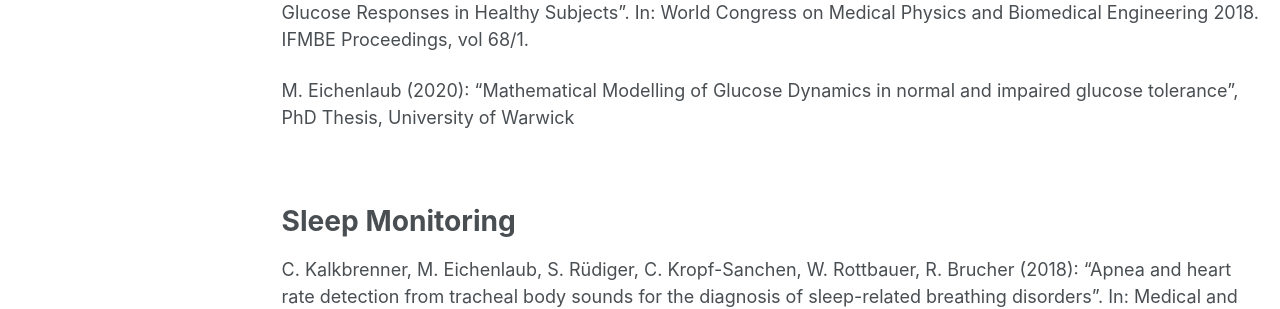
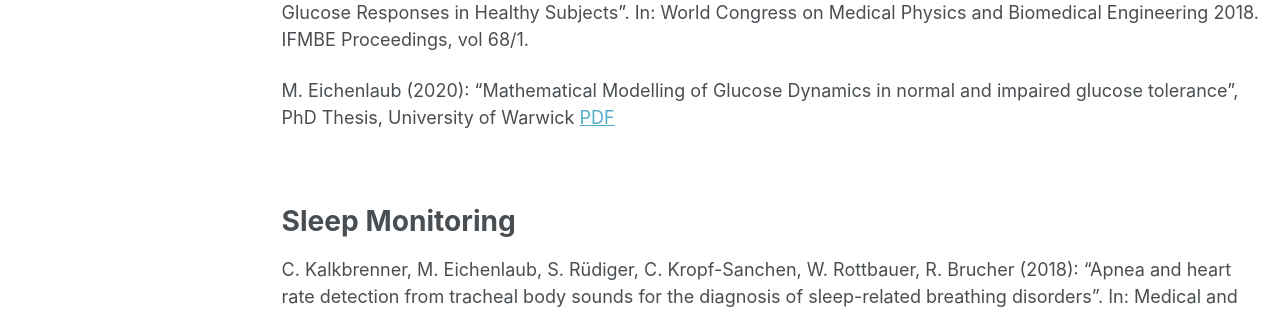
Before and after one commit to manueich/manueich.github.io, a Jekyll site: the page built from _pages/publications.md, in a window 1280 px wide and 1348 px high. Shown: the part 607-916 px from the top of the window. Built offline with Jekyll 4.4.1, drawn with Linux system fonts in a browser that asks for light colours.

Commit message:
Update publications.md

```diff
--- a/_pages/publications.md
+++ b/_pages/publications.md
@@ -16,7 +16,7 @@ M. Eichenlaub, J. Hattersley, N. Khovanova (2019):  "A Minimal Model Approach fo
 
 M. Eichenlaub, J. Hattersley, N. Khovanova (2019):  "A Model Describing the Multiphasic Dynamics of Mixed Meal Glucose Responses in Healthy Subjects". In: World Congress on Medical Physics and Biomedical Engineering 2018. IFMBE Proceedings, vol 68/1.
 
-M. Eichenlaub (2020): "Mathematical Modelling of Glucose Dynamics in normal and impaired glucose tolerance", PhD Thesis, University of Warwick
+M. Eichenlaub (2020): "Mathematical Modelling of Glucose Dynamics in normal and impaired glucose tolerance", PhD Thesis, University of Warwick [PDF](http://manueich.github.io/files/paper1.pdf)
 
 <br />
 
```
